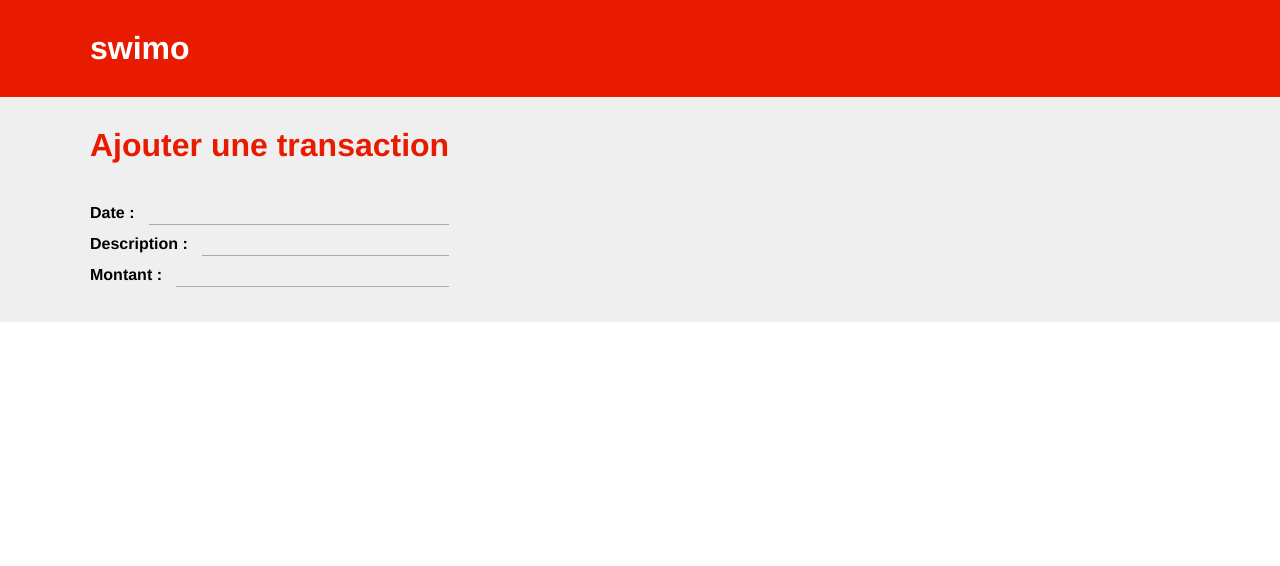
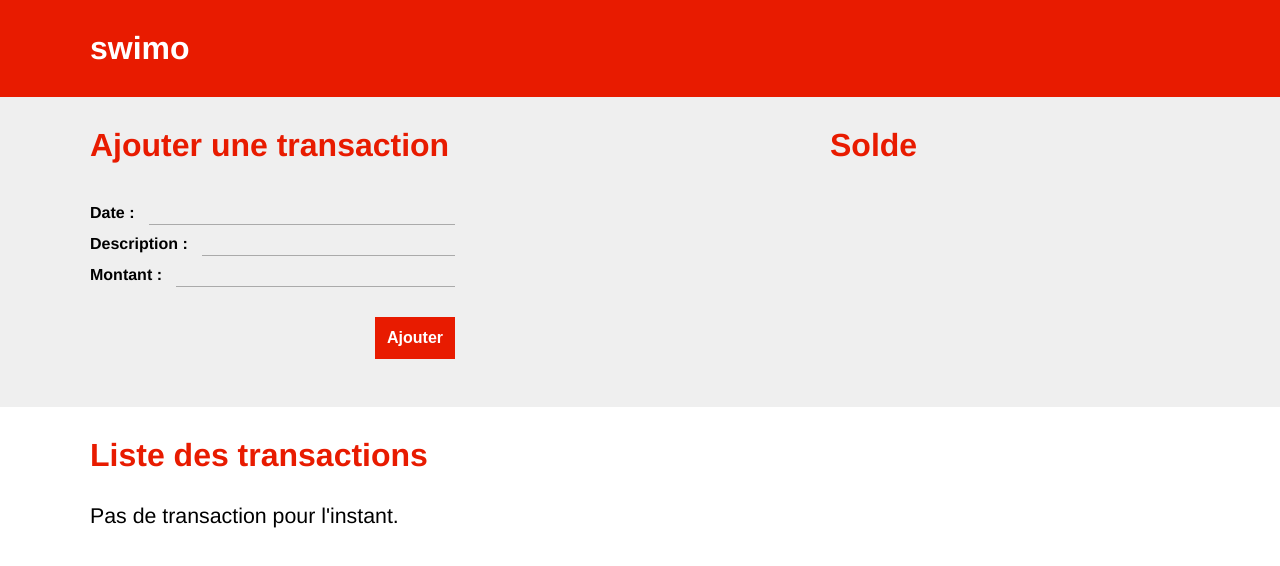
Before and after one commit to pwizla/swimo, a React (Create React App) app: page / in a window 1280 px wide. Shown: the top 566 px of the page. Built offline with nearby package versions, Linux system fonts and the light colour scheme.

Commit message:
Add TransactionsList and Total components and update styling

```diff
--- a/src/App.js
+++ b/src/App.js
@@ -2,13 +2,40 @@ import React, { Component } from 'react';
 import './css/app.css';
 import Header from './components/header.jsx';
 import NewTransaction from './components/new-transaction';
+import TransactionsList from './components/transactions-list';
+import Total from './components/total';
 
 class App extends Component {
+  constructor() {
+    super();
+    this.handleAddTransaction = this.handleAddTransaction.bind(this);
+    this.state = {
+      transactions: [],
+    };
+  }
+
+  handleAddTransaction(obj) {
+    this.setState({
+      transactions: this.state.transactions.concat(obj)
+    });
+  }
+
   render() {
     return (
       <div className="app">
         <Header />
-        <NewTransaction />
+        <div className="component-row">
+          <NewTransaction
+            transactions={this.state.transactions}
+            onAddTransaction={this.handleAddTransaction}
+          />
+          <div className="spacer"></div>
+          <Total />
+          <div className="spacer"></div>
+        </div>
+        <TransactionsList
+          transactions={this.state.transactions}
+        />
       </div>
     );
   }
--- a/src/components/new-transaction.jsx
+++ b/src/components/new-transaction.jsx
@@ -1,34 +1,91 @@
 import React from 'react';
 
 class  NewTransaction extends React.Component {
+  constructor(props) {
+    super(props);
+    this.state = {
+      date: '',
+      description: '',
+      amount: ''
+    }
+
+    this.handleInputChange = this.handleInputChange.bind(this);
+    this.handleSubmit = this.handleSubmit.bind(this);
+    this.handleClearForm = this.handleClearForm.bind(this);
+  }
+
+  handleInputChange(event) {
+    const target = event.target;
+    const value = target.value;
+    const name = target.name;
+
+    this.setState({
+      [name]: value
+    });
+  }
+
+  handleSubmit(event) {
+    this.props.onAddTransaction({
+      date: this.state.date,
+      description: this.state.description,
+      amount: this.state.amount
+    });
+    this.handleClearForm();
+    event.preventDefault();
+  }
+
+  handleClearForm() {
+    this.setState({
+      date: '',
+      description: '',
+      amount: '',
+    })
+  }
 
   render() {
     return (
-        <div className="new-transac-container">
+      <div className="component-container subtle-highlight">
+        <div className="new-transac-box">
           <div className="title-box">
             Ajouter une transaction
           </div>
           <div className="form-box">
-            <form>
-              <div>
+            <form onSubmit={this.handleSubmit}>
               <label className="new-transac-form-item">
                 <span className="label-title">Date :&nbsp;</span>
-                  <input type="text" name="date" className="input-box"/>
+                <input
+                  name="date"
+                  type="text"
+                  className="input-box"
+                  value={this.state.date}
+                  onChange={this.handleInputChange}
+                />
               </label>
-              </div>
-              <div>
               <label className="new-transac-form-item">
                 <span className="label-title">Description :&nbsp;</span>
-                  <input type="text" name="description" className="input-box"/>
+                <input
+                  name="description"
+                  type="text"
+                  className="input-box"
+                  value={this.state.description}
+                  onChange={this.handleInputChange}
+                />
               </label>
-              </div>
-              <div>
               <label className="new-transac-form-item">
                 <span className="label-title">Montant :&nbsp;</span>
-                  <input type="text" name="amount" className="input-box"/>
+                <input
+                  name="amount"
+                  type="text"
+                  className="input-box"
+                  value={this.state.amount}
+                  onChange={this.handleInputChange}
+                />
               </label>
+              <div className="submit-line">
+                <input type="submit" value="Ajouter" className="submit-btn"/>
               </div>
             </form>
+          </div>
         </div>
       </div>
     );
--- /dev/null
+++ b/src/components/total.jsx
@@ -0,0 +1,17 @@
+import React from 'react';
+
+class Total extends React.Component {
+	render() {
+		return (
+			<div className="component-container subtle-highlight">
+				<div className="total-box">
+					<div className="title-box">
+						Solde
+					</div>
+				</div>
+			</div>
+		);
+	}
+}
+
+export default Total;
--- /dev/null
+++ b/src/components/transactions-list.jsx
@@ -0,0 +1,45 @@
+import React from 'react';
+
+class TransactionsList extends React.Component {
+
+	_renderTransaction(transaction) {
+		return (
+			<tr>
+				<td>{transaction.date}</td>
+				<td>{transaction.description}</td>
+				<td>{transaction.amount}</td>
+			</tr>
+		);
+	}
+
+	render() {
+		return (
+			<div className="component-container">
+				<div className="title-box">
+					Liste des transactions
+				</div>
+				{this.props.transactions.length === 0 &&
+					<div>
+						Pas de transaction pour l'instant.
+					</div>
+				}
+				{this.props.transactions.length > 0 &&
+					<table>
+						<thead>
+							<tr>
+								<th>Date</th>
+								<th>Description</th>
+								<th>Montant</th>
+							</tr>
+						</thead>
+						<tbody>
+							{this.props.transactions.map((transaction) =>  this._renderTransaction(transaction))}
+						</tbody>
+					</table>
+				}
+			</div>
+		);
+	}
+}
+
+export default TransactionsList;
--- a/src/css/app.css
+++ b/src/css/app.css
@@ -1,7 +1,6 @@
 .app {
   font-family: Helvetica, Arial, sans-serif;
   font-size: 16pt;
-  background-color: #EFEFEF;
   display: flex;
   flex-direction: column;
   justify-content: space-between;
@@ -20,23 +19,46 @@
   font-weight: bold;
 }
 
-.new-transac-container {
+.component-row {
+  display: flex;
+  flex-direction: row;
+  flex-wrap: wrap;
+  width: 100%;
+  }
+
+.component-container {
   display: flex;
   flex-direction: column;
   padding: 30px 60px 30px 90px;
+}
+
+.subtle-highlight {
+  background-color: #EFEFEF;
+}
+
+.spacer {
+  flex-grow: 1;
+  background-color: #efefef;
+}
+
+.new-transac-box {
+  width: 365px;
+  height: 250px;
+}
+
+.total-box {
+  width: 165px;
 }
 
 .title-box {
   font-weight: bold;
   font-size: 24pt;
   color: #E81B00;
-/*  border: solid 1px #f00;
-*/  padding: 0 0 30px 0;
+  padding: 0 0 30px 0;
 }
 
 .form-box {
-/*  border: solid 1px #00f;
-*/}
+}
 
 .new-transac-form-item {
   display: flex;
@@ -63,3 +85,22 @@
   margin-left: 10px;
 /*  border: solid 1px #0f0;
 */}
+
+.submit-line {
+  display: flex;
+  justify-content: flex-end;
+  margin-top: 30px;
+}
+
+.submit-btn {
+  font-weight: bold;
+  font-size: 16px;
+  border: none;
+  padding: 12px 12px 12px 12px;
+  background-color: #E81B00;
+  color: #fff;
+}
+
+.submit-btn:hover {
+  background-color: #A81400;
+}
```
Lines whose indentation alone changed are shown as unchanged.
